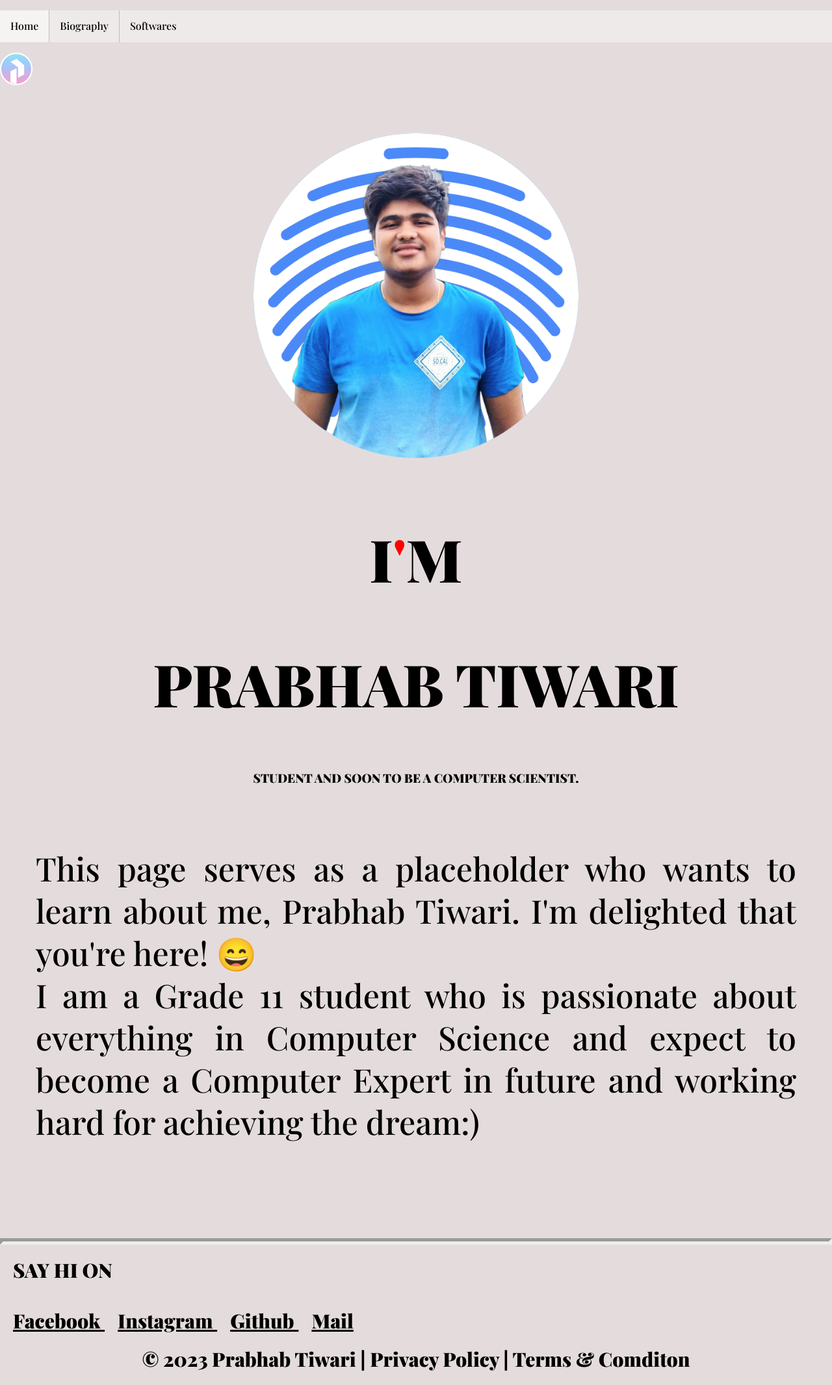
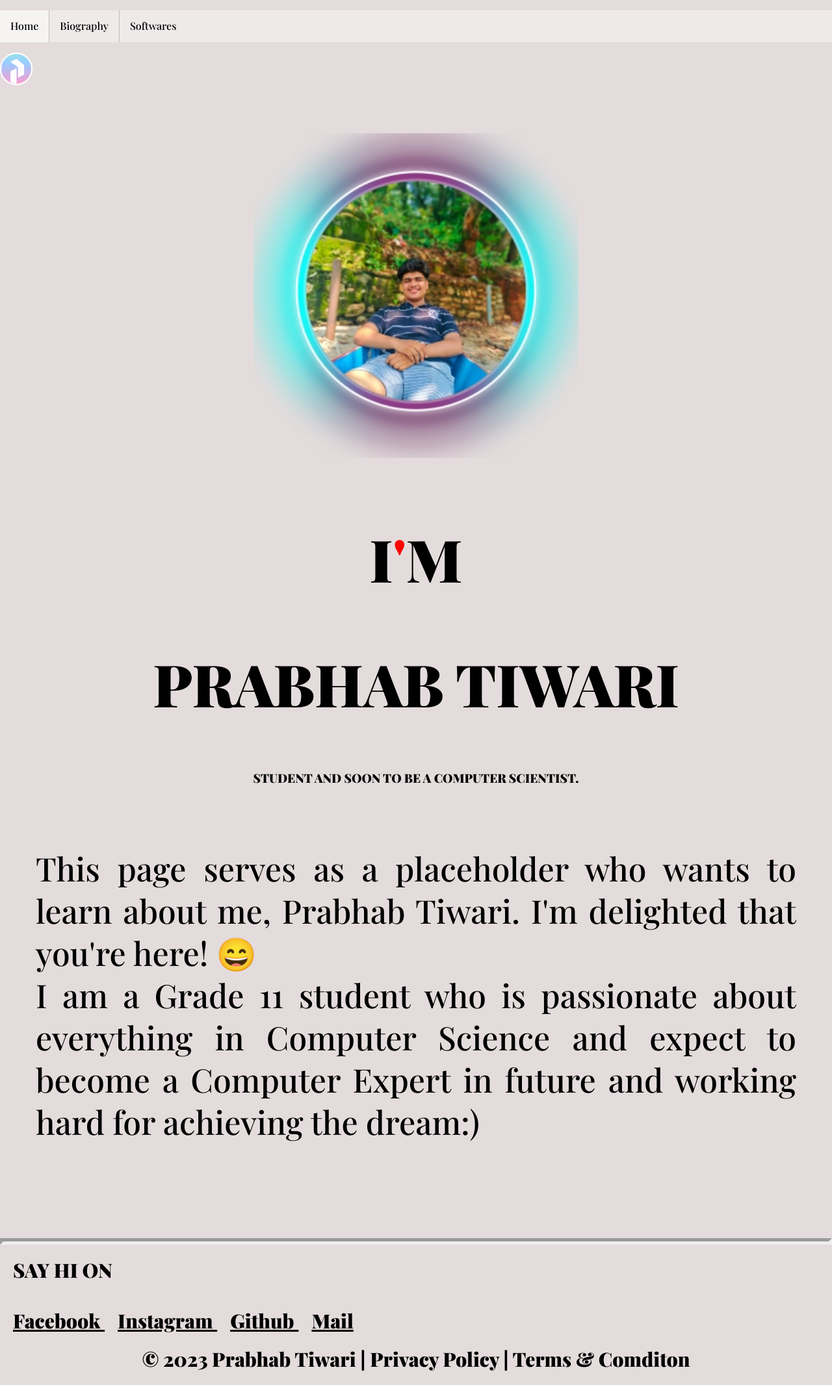
Before and after one commit to PrabhabTiwari/website, a Jekyll site: the page built from index.html, in a window 1280 px wide. Shown: the whole page at 65% size. Built offline with Jekyll 4.4.1, drawn with Linux system fonts in a browser that asks for light colours.

Commit message:
Update index.html

```diff
--- a/index.html
+++ b/index.html
@@ -17,7 +17,7 @@ p {
 
 
 <h2>
-<img src="pffp.png" alt="Avatar" style="width:500px">
+<img src="pfpnew.jpg" alt="Avatar" style="width:500px">
 </img>
 </h2>
 
```
